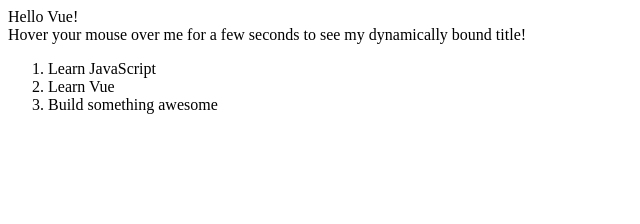
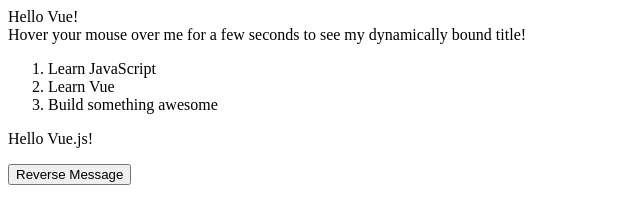
Before and after one commit to fortissimo1997/vue-tutorial, a plain HTML site: page index.html in a window 1280 px wide. Shown: the whole page, without its empty margins (0-640 px from the left). Drawn offline with nearby package versions, Linux system fonts and the light colour scheme.

Commit message:
sample of v-on statement

```diff
--- a/index.html
+++ b/index.html
@@ -23,6 +23,10 @@
         {{ todo.text }}
       </li>
     </ol>
+  </div>
+  <div id="app-5">
+    <p>{{ message }}</p>
+    <button v-on:click="reverseMessage">Reverse Message</button>
   </div>
 
   <script>
@@ -54,6 +58,17 @@
         ]
       }
     });
+    var app5 = new Vue({
+      el: '#app-5',
+      data: {
+        message: 'Hello Vue.js!'
+      },
+      methods: {
+        reverseMessage: function() {
+          this.message = this.message.split('').reverse().join('');
+        }
+      }
+    });
   </script>
 </body>
 </html>
```
